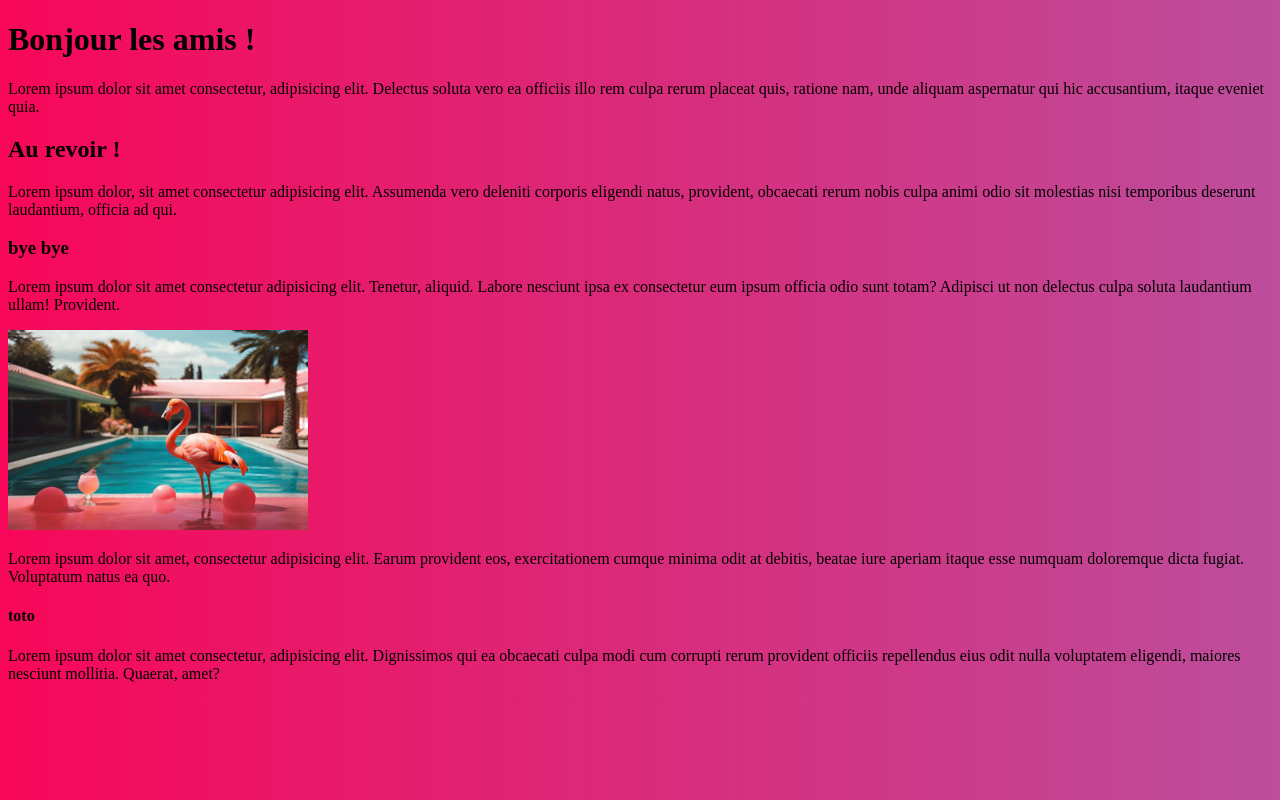
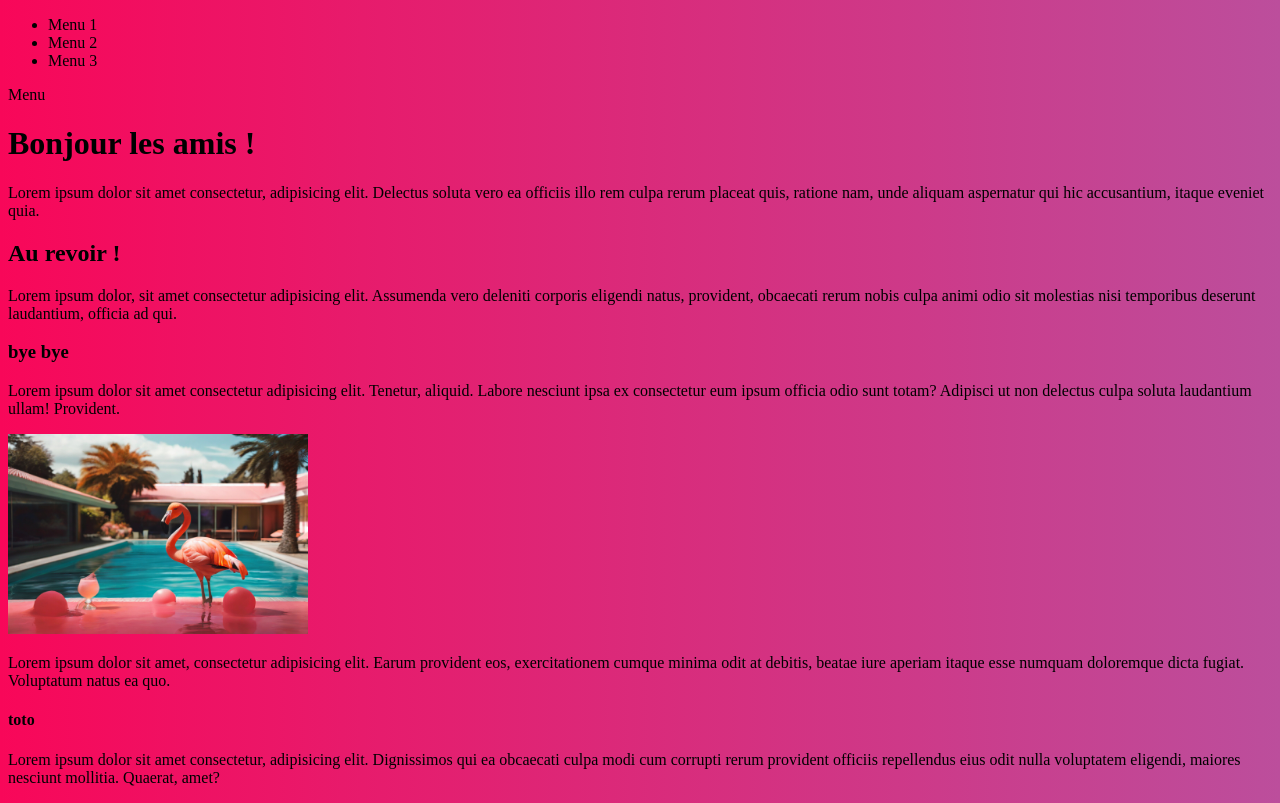
Before and after one commit to Maeva33/Flamingo, a plain HTML site: page index.html in a window 1280 px wide. Drawn offline with Linux system fonts and the light colour scheme.

Commit message:
Mon branch commit

```diff
--- a/index.html
+++ b/index.html
@@ -8,6 +8,13 @@
 </head>
 <body>
 
+    <nav>
+        <ul>
+            <li>Menu 1</li>
+            <li>Menu 2</li>
+            <li>Menu 3</li>
+        </ul>Menu
+    </nav>
     <h1>Bonjour les amis !</h1>
         <p>Lorem ipsum dolor sit amet consectetur, adipisicing elit. Delectus soluta vero ea officiis illo rem culpa rerum placeat quis, ratione nam, unde aliquam aspernatur qui hic accusantium, itaque eveniet quia.</p>
     <h2>Au revoir !</h2>
```
